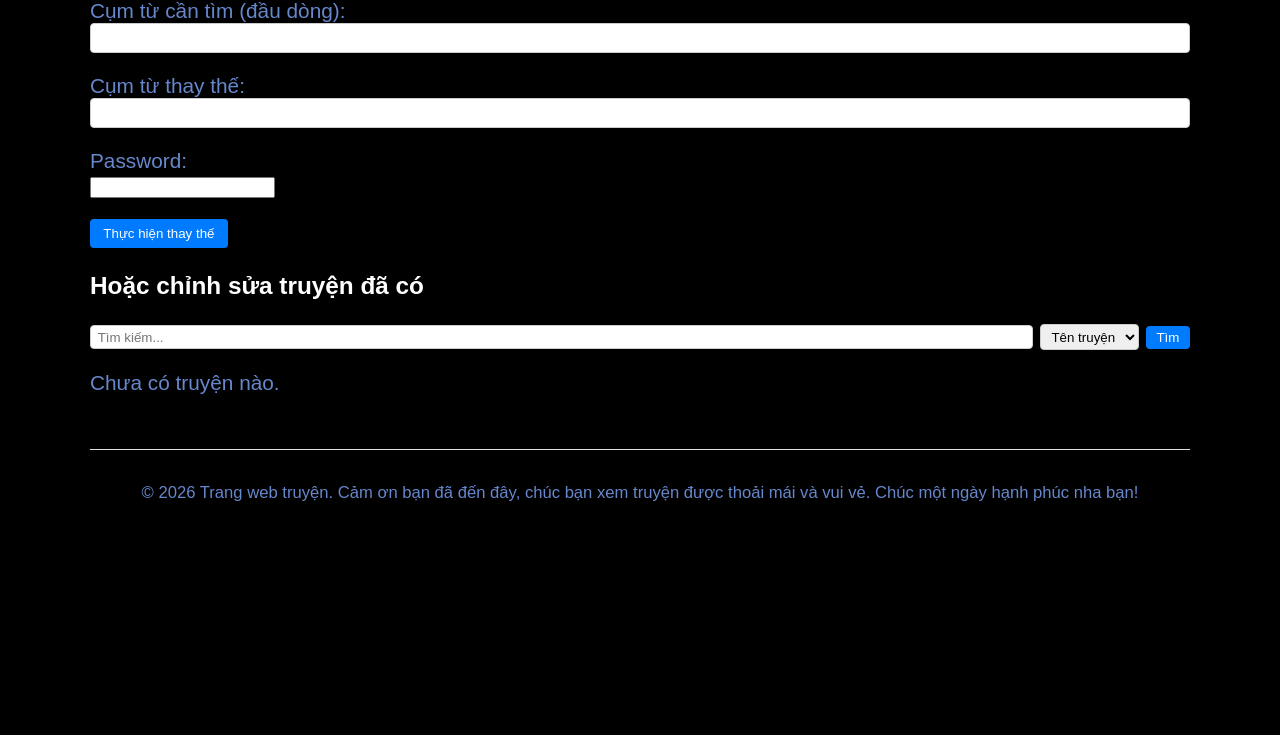
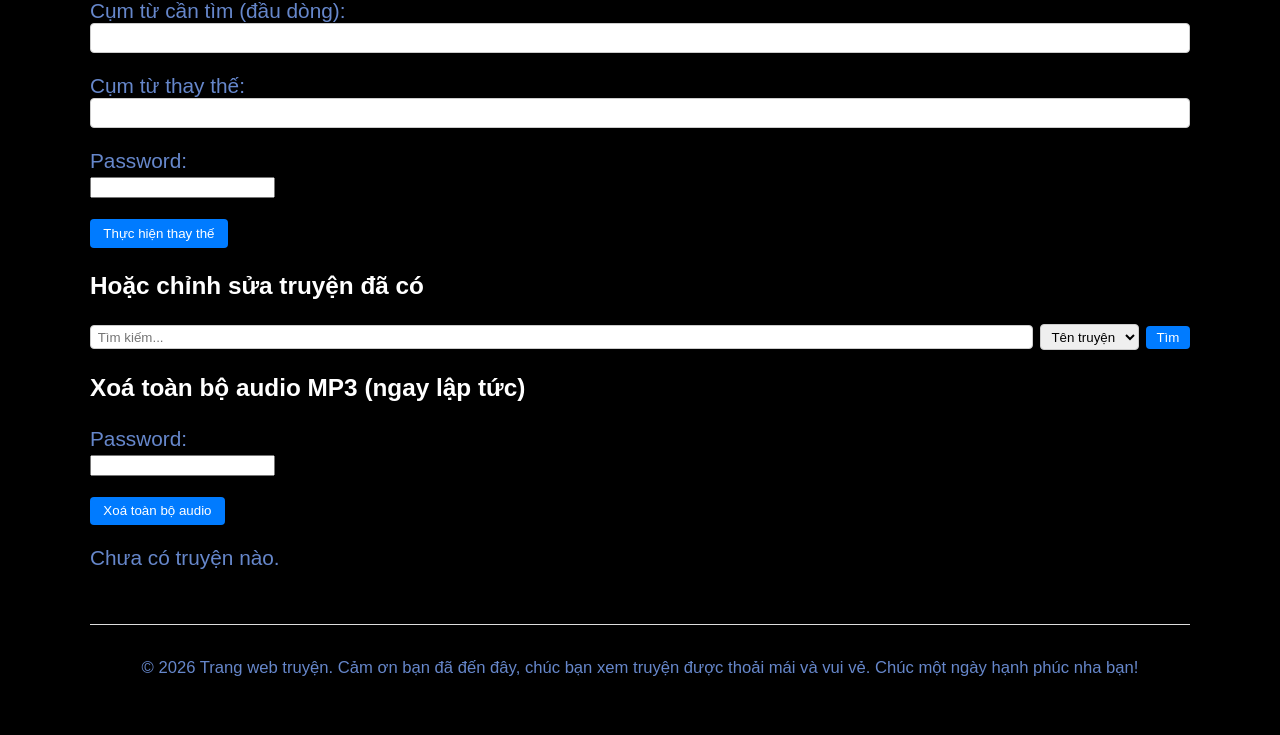
Before and after one commit to tranhiepvn/story-site-flask, a Flask app: page /upload in a window 1280 px wide. Shown: the part 2777-3512 px from the top of the page. Before the commit the page ends 3278 px from the top, so only its background shows below. Run offline with Flask 3, Linux system fonts and the light colour scheme; the visitor is signed in with stand-in values (Sample User, id 1); data that the repository does not hold is empty.

Commit message:
add_xoá-mp3

```diff
--- a/src/app.py
+++ b/src/app.py
@@ -2114,6 +2114,37 @@ def api_type(story_type: str):
         "stories": [{"id": s.id, "title": s.title} for s in stories]
     })
 
+@app.route("/delete_all_audio", methods=["POST"])
+def delete_all_audio():
+    """Xóa tất cả file .mp3 trong thư mục static/audio ngay lập tức."""
+    # Kiểm tra đăng nhập admin
+    if not session.get("upload_authenticated"):
+        return redirect(url_for("upload_login"))
+
+    # Xác thực mật khẩu
+    UPLOAD_PASSWORD = os.environ.get("UPLOAD_PASSWORD", "secret")
+    pw = request.form.get("password", "")
+    if pw != UPLOAD_PASSWORD:
+        flash("Mật khẩu không hợp lệ.")
+        return redirect(url_for("upload"))
+
+    audio_root = Path("static/audio")
+    if not audio_root.exists():
+        flash("Thư mục audio không tồn tại.")
+        return redirect(url_for("upload"))
+
+    deleted_count = 0
+    # Duyệt đệ quy tìm tất cả file .mp3
+    for mp3_file in audio_root.rglob("*.mp3"):
+        try:
+            mp3_file.unlink()
+            deleted_count += 1
+        except Exception as e:
+            print(f"Lỗi xóa {mp3_file}: {e}")
+
+    flash(f"Đã xóa {deleted_count} file MP3.")
+    return redirect(url_for("upload"))
+
 if __name__ == "__main__":
     # Tạo cơ sở dữ liệu khi khởi động để đảm bảo các bảng tồn tại
     create_tables()
--- a/src/templates/upload_new.html
+++ b/src/templates/upload_new.html
@@ -165,6 +165,18 @@
   <button type="submit">Tìm</button>
 </form>
 
+<!-- Xoá toàn bộ audio MP3 ngay lập tức -->
+<h3>Xoá toàn bộ audio MP3 (ngay lập tức)</h3>
+<form method="post" action="{{ url_for('delete_all_audio') }}" class="delete-audio-form" onsubmit="return confirm('Bạn có chắc muốn xoá toàn bộ file MP3? Hành động này không thể hoàn tác.');">
+  <div class="form-group">
+    <label for="audio_password">Password:</label><br>
+    <input type="password" id="audio_password" name="password" required>
+  </div>
+  <div class="form-group">
+    <button type="submit">Xoá toàn bộ audio</button>
+  </div>
+</form>
+
 {% if stories %}
   <ul class="existing-stories">
     {% for st in stories %}
```
